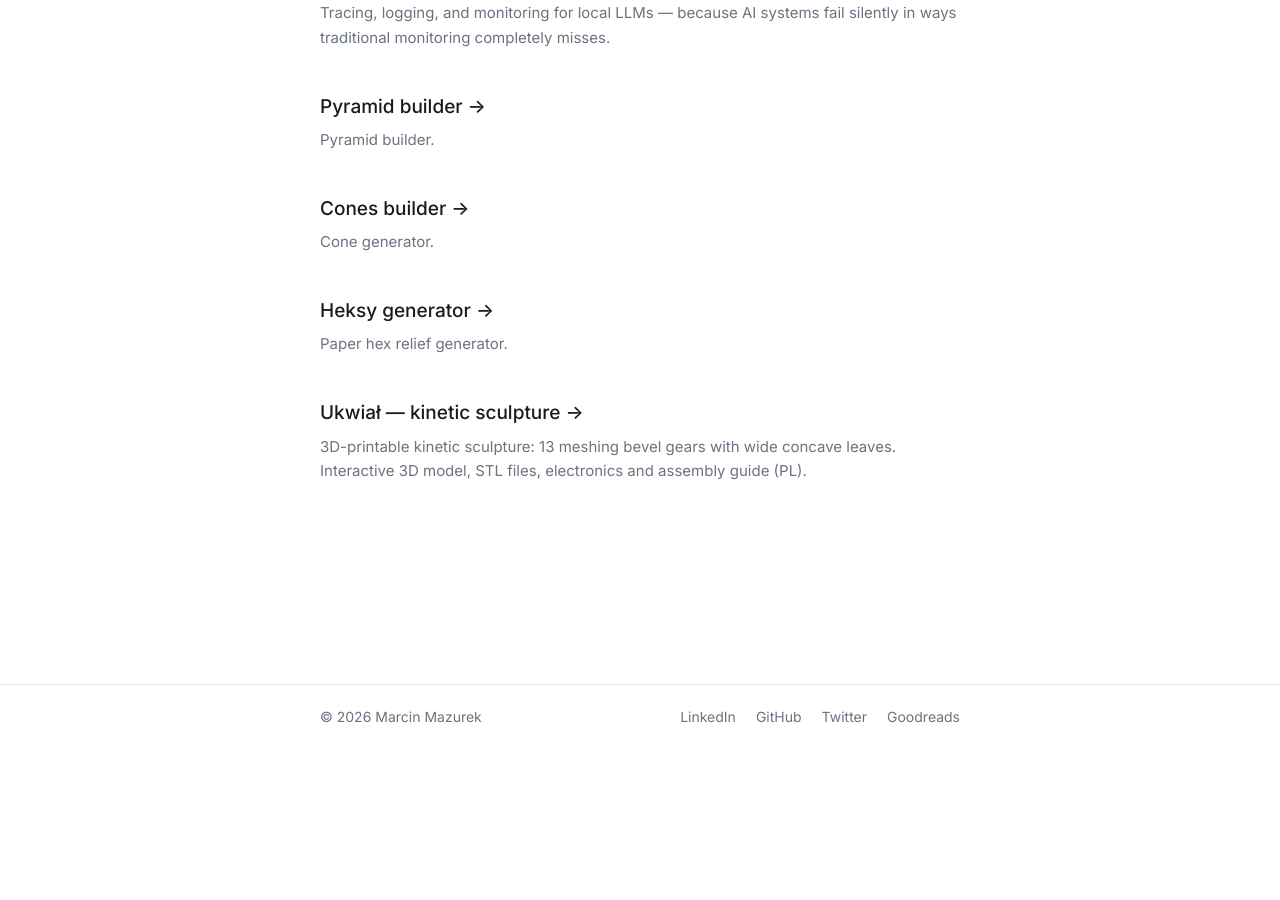
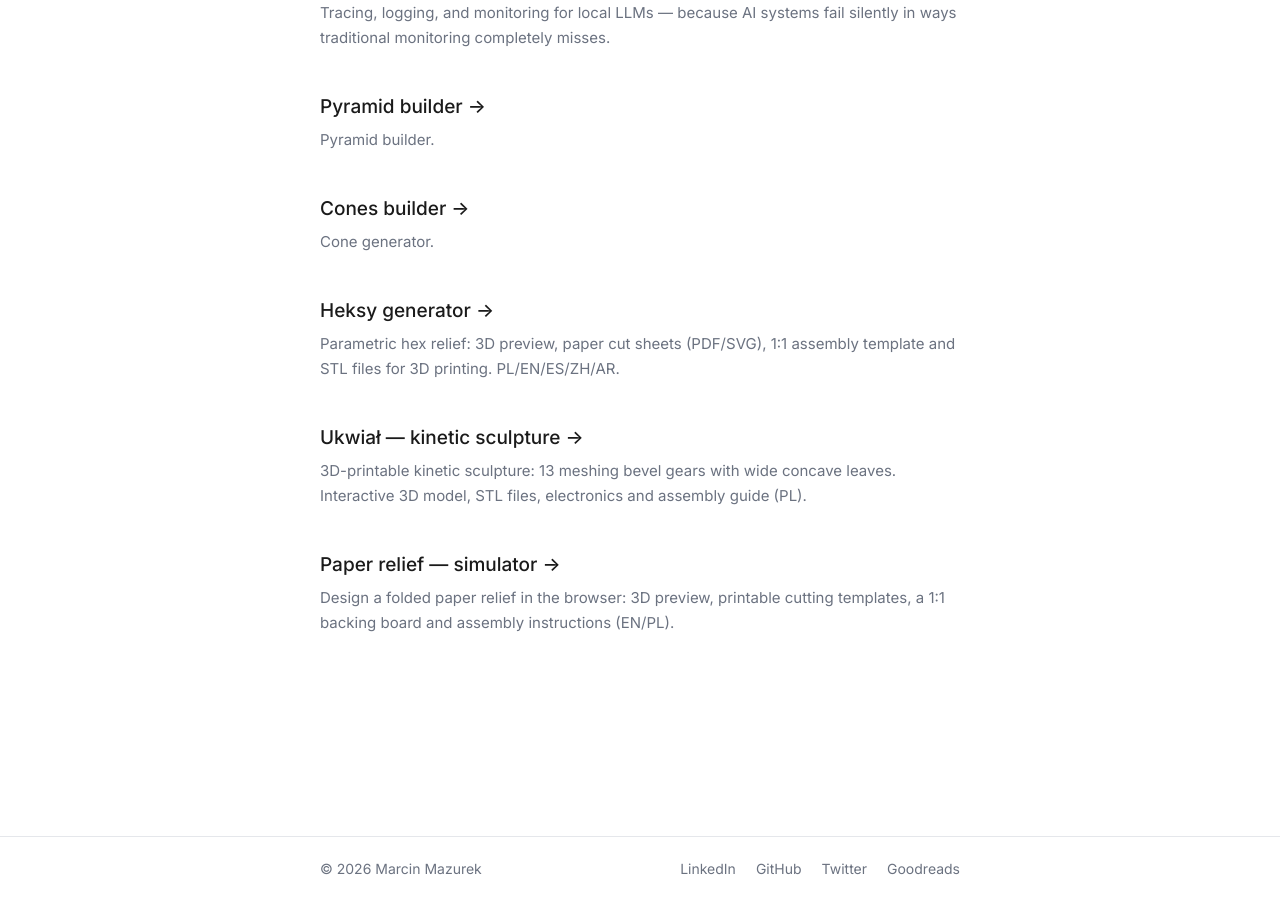
Before and after one commit to mazek/mazek.github.io, a Jekyll site: the page built from index.html, in a window 1280 px wide and 900 px high, scrolled down 1135 px. Built offline with Jekyll 4.4.1, drawn with Linux system fonts in a browser that asks for light colours; before the commit the page ends 1883 px from its top, so only the background shows below that.

Commit message:
Link paper relief on homepage, update Heksy description
Co-Authored-By: Claude Opus 5.5 <noreply@anthropic.com>
Claude-Session: https://claude.ai/code/session_0174G8N9DYVkUeGjiubX6eaf

```diff
--- a/_data/projects.yml
+++ b/_data/projects.yml
@@ -43,11 +43,14 @@
   url: /projects/cone_generator.html
   description: "Cone generator."
 
-
 - title: "Heksy generator"
   url: /projects/heksy-generator.html
-  description: "Paper hex relief generator."
+  description: "Parametric hex relief: 3D preview, paper cut sheets (PDF/SVG), 1:1 assembly template and STL files for 3D printing. PL/EN/ES/ZH/AR."
 
 - title: "Ukwiał — kinetic sculpture"
   url: /projects/ukwial.html
   description: "3D-printable kinetic sculpture: 13 meshing bevel gears with wide concave leaves. Interactive 3D model, STL files, electronics and assembly guide (PL)."
+
+- title: "Paper relief — simulator"
+  url: /paper-relief/
+  description: "Design a folded paper relief in the browser: 3D preview, printable cutting templates, a 1:1 backing board and assembly instructions (EN/PL)."
```
